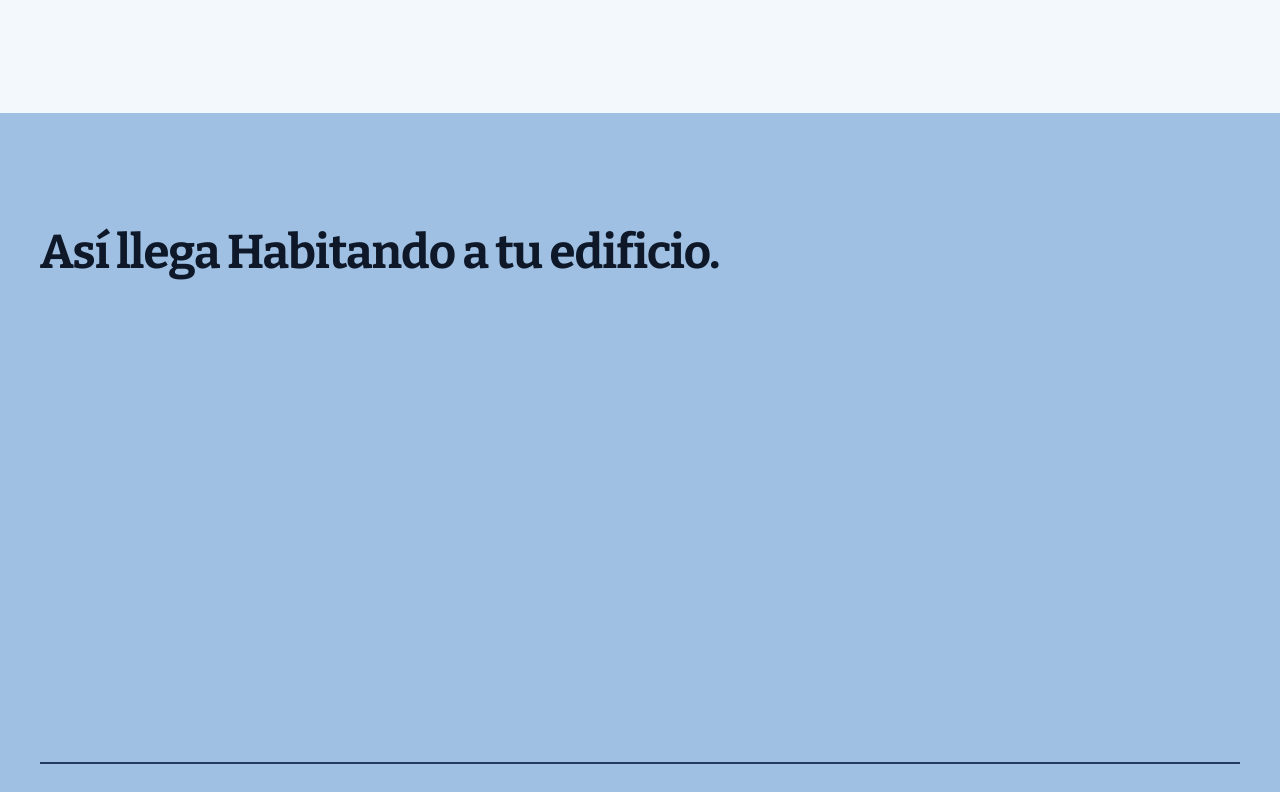
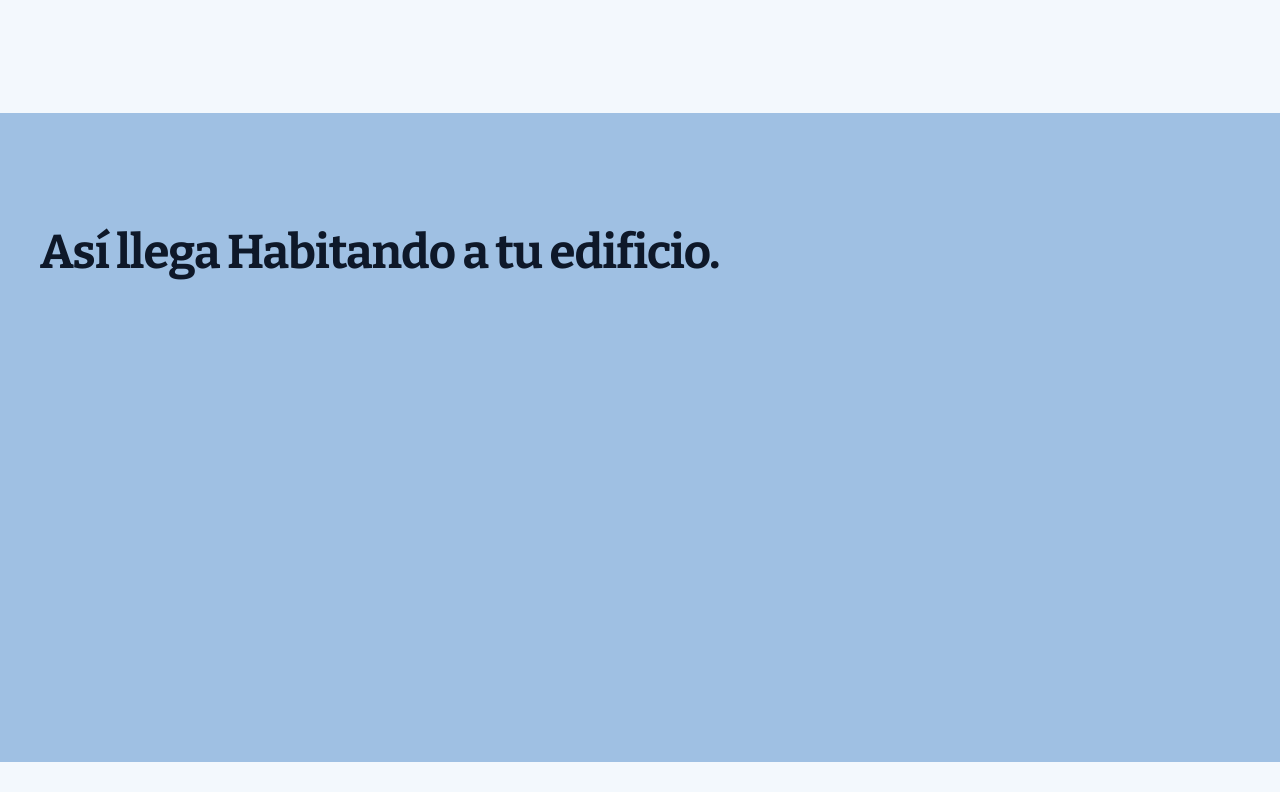
Before and after one commit to Gaston3000/habitando-landing, a Next.js app: page / in a window 1280 px wide. Shown: the part 3008-3800 px from the top of the page. Built offline with nearby package versions, Linux system fonts and the light colour scheme; a web font is replaced by a local one.

Commit message:
la seccion de pasos termina en la base de las torres

```diff
--- a/src/componentes/Pasos.js
+++ b/src/componentes/Pasos.js
@@ -30,8 +30,9 @@ const TAMANOS = [
 ];
 
 // Cada paso es una torre con el techo cortado a 30°, como las del logo, y cada una más alta que la anterior:
-// el edificio crece con Habitando. Se paran sobre la misma línea de piso de la bienvenida.
-// Al aparecer en pantalla, suben desde el piso una sola vez. En el celular, las torres se acuestan.
+// el edificio crece con Habitando. En escritorio, la sección termina en la base de las torres:
+// el fondo de la sección siguiente es el piso. Al aparecer en pantalla, suben desde el piso una sola vez.
+// En el celular, las torres se acuestan y salen de una línea a la izquierda.
 function Torres({ pasos }) {
   const [refTorres, estado] = useAparecerEnPantalla(0.3);
 
@@ -39,7 +40,7 @@ function Torres({ pasos }) {
     <ol
       ref={refTorres}
       data-estado={estado}
-      className="torres mt-[clamp(2.5rem,4vw,3.5rem)] grid gap-3 overflow-hidden border-torre max-md:border-l-2 md:grid-cols-3 md:items-end md:gap-[clamp(0.75rem,2vw,1.5rem)] md:border-b-2"
+      className="torres mt-[clamp(2.5rem,4vw,3.5rem)] grid gap-3 overflow-hidden border-torre max-md:border-l-2 md:grid-cols-3 md:items-end md:gap-[clamp(0.75rem,2vw,1.5rem)]"
     >
       {pasos.map((paso, indice) => (
         <li
@@ -61,7 +62,7 @@ function Torres({ pasos }) {
 // corta el ritmo de la página justo antes de las preguntas y la acción.
 export default function Pasos() {
   return (
-    <section aria-label="Cómo empezar" className="espacio-seccion bg-superficie-pasos text-texto-pasos">
+    <section aria-label="Cómo empezar" className="espacio-seccion bg-superficie-pasos text-texto-pasos md:pb-0">
       <div className="contenedor">
         {Object.entries(PASOS).map(([id, contenido]) => (
           <div key={id} data-solo={id}>
```
